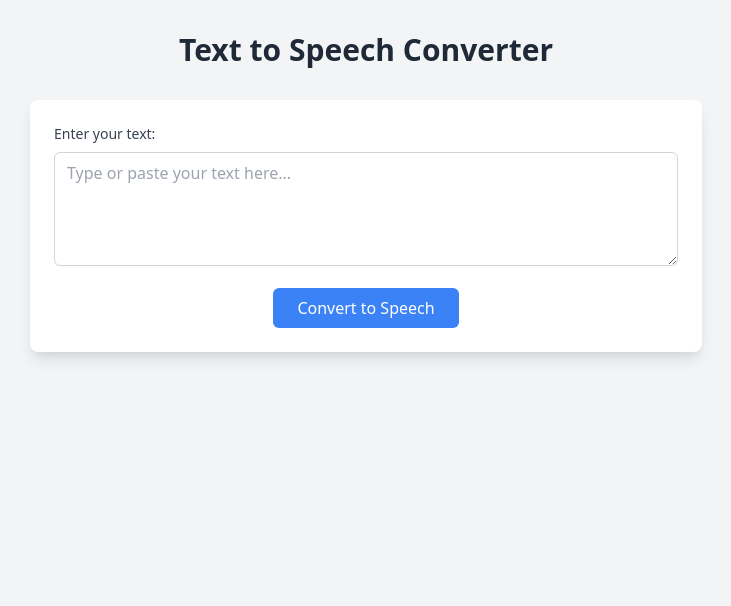
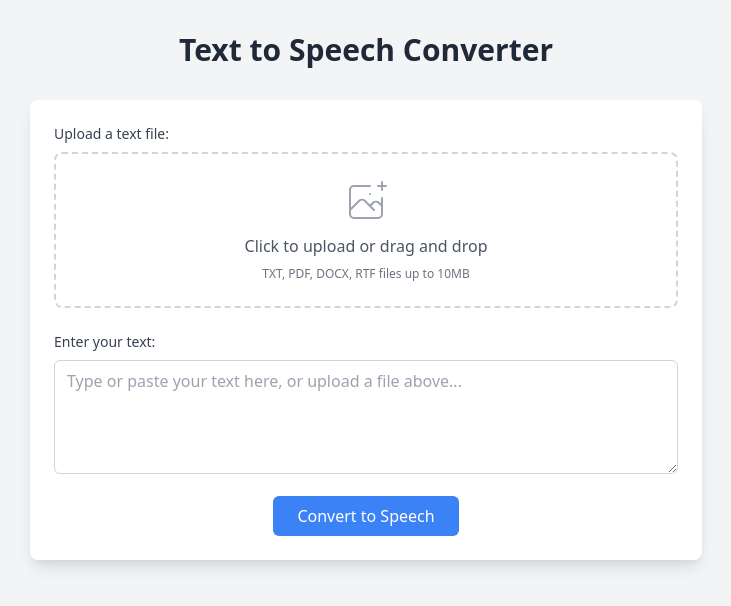
Before and after one commit to PatrickBirchall/TTSTest, a Flask app: page / in a window 1280 px wide. Shown: the top 606 px of the page, without its empty margins (274-1005 px from the left). Run offline with Flask 3, Linux system fonts and the light colour scheme.

Commit message:
Added file upload function

```diff
--- a/piper/app.py
+++ b/piper/app.py
@@ -6,6 +6,9 @@ import wave
 import numpy as np
 import io
 import uuid
+import PyPDF2
+from docx import Document
+import striprtf.striprtf
 
 app = Flask(__name__)
 
@@ -13,10 +16,52 @@ app = Flask(__name__)
 AUDIO_DIR = os.path.join(os.path.dirname(os.path.abspath(__file__)), 'audio_files')
 os.makedirs(AUDIO_DIR, exist_ok=True)
 
+# Allowed file extensions
+ALLOWED_EXTENSIONS = {'txt', 'pdf', 'docx', 'rtf'}
+
+def allowed_file(filename):
+    return '.' in filename and filename.rsplit('.', 1)[1].lower() in ALLOWED_EXTENSIONS
+
+def extract_text_from_file(file_path, file_extension):
+    """Extract text from various file formats"""
+    try:
+        if file_extension == 'txt':
+            with open(file_path, 'r', encoding='utf-8') as file:
+                return file.read()
+
+        elif file_extension == 'pdf':
+            text = ""
+            with open(file_path, 'rb') as file:
+                pdf_reader = PyPDF2.PdfReader(file)
+                for page in pdf_reader.pages:
+                    text += page.extract_text() + "\n"
+            return text
+
+        elif file_extension == 'docx':
+            doc = Document(file_path)
+            text = ""
+            for paragraph in doc.paragraphs:
+                text += paragraph.text + "\n"
+            return text
+
+        elif file_extension == 'rtf':
+            with open(file_path, 'r', encoding='utf-8') as file:
+                rtf_content = file.read()
+                return striprtf.striprtf(rtf_content)
+
+        else:
+            raise ValueError(f"Unsupported file format: {file_extension}")
+
+    except Exception as e:
+        raise Exception(f"Error extracting text from file: {str(e)}")
+
 # Initialize Piper TTS
-model_path = "en_US-lessac-medium.onnx"
-config_path = "en_US-lessac-medium.onnx.json"
-voice = PiperVoice.load(model_path, config_path)
+model_path = "en_US-lessac-high.onnx"
+config_path = "en_US-lessac-high.onnx.json"
+try:
+    voice = PiperVoice.load(model_path, config_path)
+except Exception as e:
+    raise RuntimeError(f"Failed to load Piper voice model: {str(e)}. Have you downloaded the model files?")
 
 @app.route('/')
 def index():
@@ -72,5 +117,49 @@ def serve_audio(filename):
     except Exception as e:
         return jsonify({'error': str(e)}), 500
 
+@app.route('/upload', methods=['POST'])
+def upload_file():
+    if 'file' not in request.files:
+        return jsonify({'error': 'No file provided'}), 400
+
+    file = request.files['file']
+    if file.filename == '':
+        return jsonify({'error': 'No file selected'}), 400
+
+    if not allowed_file(file.filename):
+        return jsonify({'error': 'File type not supported. Please upload .txt, .pdf, .docx, or .rtf files'}), 400
+
+    try:
+        # Save uploaded file temporarily
+        temp_dir = tempfile.mkdtemp()
+        temp_file_path = os.path.join(temp_dir, file.filename)
+        file.save(temp_file_path)
+
+        # Extract text from file
+        file_extension = file.filename.rsplit('.', 1)[1].lower()
+        extracted_text = extract_text_from_file(temp_file_path, file_extension)
+
+        # Clean up temporary file
+        os.remove(temp_file_path)
+        os.rmdir(temp_dir)
+
+        if not extracted_text.strip():
+            return jsonify({'error': 'No text could be extracted from the file'}), 400
+
+        return jsonify({
+            'text': extracted_text,
+            'filename': file.filename
+        })
+
+    except Exception as e:
+        # Clean up on error
+        if 'temp_file_path' in locals() and os.path.exists(temp_file_path):
+            try:
+                os.remove(temp_file_path)
+                os.rmdir(temp_dir)
+            except:
+                pass
+        return jsonify({'error': str(e)}), 500
+
 if __name__ == '__main__':
     app.run(debug=True, port=8888)
--- a/piper/requirements.txt
+++ b/piper/requirements.txt
@@ -14,5 +14,8 @@ packaging==25.0
 piper-phonemize==1.1.0
 piper-tts==1.2.0
 protobuf==6.31.1
+PyPDF2==3.0.1
+python-docx==1.1.0
+striprtf==0.0.26
 sympy==1.14.0
 werkzeug==3.1.3
--- a/piper/templates/index.html
+++ b/piper/templates/index.html
@@ -12,11 +12,29 @@
             <h1 class="text-3xl font-bold text-center mb-8 text-gray-800">Text to Speech Converter</h1>
 
             <div class="bg-white rounded-lg shadow-lg p-6">
+                <!-- File Upload Section -->
+                <div class="mb-6">
+                    <label class="block text-sm font-medium text-gray-700 mb-2">Upload a text file:</label>
+                    <div id="drop-zone" class="border-2 border-dashed border-gray-300 rounded-lg p-6 text-center hover:border-blue-400 transition-colors cursor-pointer">
+                        <div class="space-y-2">
+                            <svg class="mx-auto h-12 w-12 text-gray-400" stroke="currentColor" fill="none" viewBox="0 0 48 48">
+                                <path d="M28 8H12a4 4 0 00-4 4v20m32-12v8m0 0v8a4 4 0 01-4 4H12a4 4 0 01-4-4v-4m32-4l-3.172-3.172a4 4 0 00-5.656 0L28 28M8 32l9.172-9.172a4 4 0 015.656 0L28 28m0 0l4 4m4-24h8m-4-4v8m-12 4h.02" stroke-width="2" stroke-linecap="round" stroke-linejoin="round" />
+                            </svg>
+                            <div class="text-gray-600">
+                                <span class="font-medium">Click to upload</span> or drag and drop
+                            </div>
+                            <p class="text-xs text-gray-500">TXT, PDF, DOCX, RTF files up to 10MB</p>
+                        </div>
+                        <input id="file-input" type="file" class="hidden" accept=".txt,.pdf,.docx,.rtf">
+                    </div>
+                    <div id="file-info" class="mt-2 text-sm text-gray-600 hidden"></div>
+                </div>
+
                 <div class="mb-4">
                     <label for="text-input" class="block text-sm font-medium text-gray-700 mb-2">Enter your text:</label>
                     <textarea id="text-input" rows="4"
                         class="w-full px-3 py-2 border border-gray-300 rounded-md focus:outline-none focus:ring-2 focus:ring-blue-500"
-                        placeholder="Type or paste your text here..."></textarea>
+                        placeholder="Type or paste your text here, or upload a file above..."></textarea>
                 </div>
 
                 <div class="flex justify-center space-x-4">
@@ -48,6 +66,84 @@
         const audioContainer = document.getElementById('audio-container');
         const audioPlayer = document.getElementById('audio-player');
         const errorMessage = document.getElementById('error-message');
+        const dropZone = document.getElementById('drop-zone');
+        const fileInput = document.getElementById('file-input');
+        const fileInfo = document.getElementById('file-info');
+
+        // File upload handling
+        dropZone.addEventListener('click', () => fileInput.click());
+
+        dropZone.addEventListener('dragover', (e) => {
+            e.preventDefault();
+            dropZone.classList.add('border-blue-400', 'bg-blue-50');
+        });
+
+        dropZone.addEventListener('dragleave', (e) => {
+            e.preventDefault();
+            dropZone.classList.remove('border-blue-400', 'bg-blue-50');
+        });
+
+        dropZone.addEventListener('drop', (e) => {
+            e.preventDefault();
+            dropZone.classList.remove('border-blue-400', 'bg-blue-50');
+            const files = e.dataTransfer.files;
+            if (files.length > 0) {
+                handleFile(files[0]);
+            }
+        });
+
+        fileInput.addEventListener('change', (e) => {
+            if (e.target.files.length > 0) {
+                handleFile(e.target.files[0]);
+            }
+        });
+
+        function handleFile(file) {
+            // Validate file type
+            const allowedTypes = ['.txt', '.pdf', '.docx', '.rtf'];
+            const fileExtension = '.' + file.name.split('.').pop().toLowerCase();
+
+            if (!allowedTypes.includes(fileExtension)) {
+                showError('Please select a valid file type: TXT, PDF, DOCX, or RTF');
+                return;
+            }
+
+            // Validate file size (10MB limit)
+            if (file.size > 10 * 1024 * 1024) {
+                showError('File size must be less than 10MB');
+                return;
+            }
+
+            // Show file info
+            fileInfo.textContent = `Selected: ${file.name} (${(file.size / 1024).toFixed(1)} KB)`;
+            fileInfo.classList.remove('hidden');
+
+            // Upload and extract text
+            uploadFile(file);
+        }
+
+        async function uploadFile(file) {
+            const formData = new FormData();
+            formData.append('file', file);
+
+            try {
+                const response = await fetch('/upload', {
+                    method: 'POST',
+                    body: formData
+                });
+
+                const data = await response.json();
+
+                if (response.ok) {
+                    textInput.value = data.text;
+                    showError(''); // Clear any previous errors
+                } else {
+                    showError(data.error || 'Failed to process file');
+                }
+            } catch (error) {
+                showError('An error occurred while processing the file');
+            }
+        }
 
         convertBtn.addEventListener('click', async () => {
             const text = textInput.value.trim();
@@ -104,7 +200,11 @@
 
         function showError(message) {
             errorMessage.textContent = message;
-            errorMessage.classList.remove('hidden');
+            if (message) {
+                errorMessage.classList.remove('hidden');
+            } else {
+                errorMessage.classList.add('hidden');
+            }
         }
     </script>
 </body>
```
Also changed, not shown: piper/pyproject.toml (+21 -2 lines), piper/test.txt (added, +12 -0 lines), piper/README.md, 2 other files.
